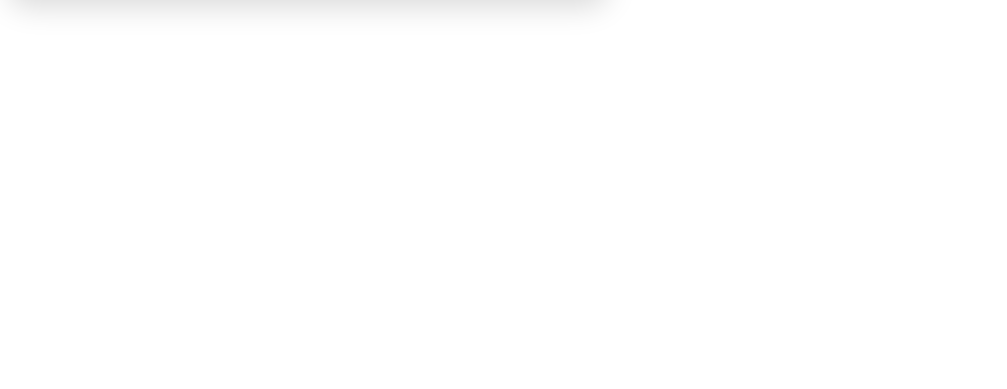
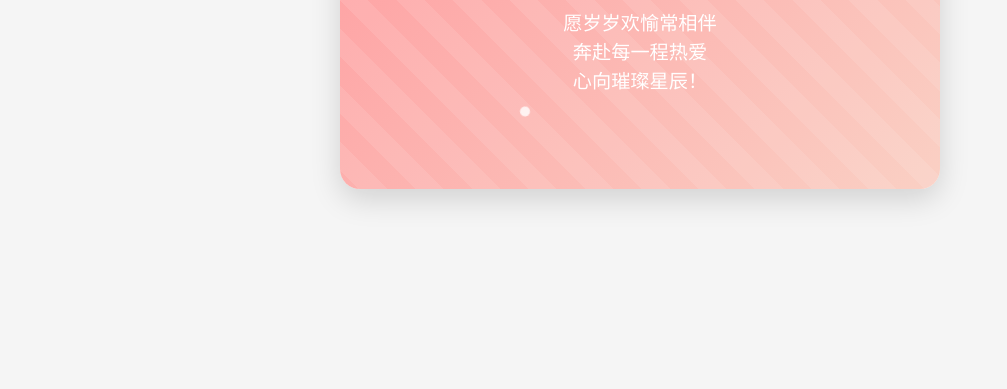
Before and after one commit to tttrrrj/xyt.2025.birthday, a plain HTML site: page index.html in a window 1280 px wide. Shown: the part 411-800 px from the top of the page, without its empty margins (0-1007 px from the left). Drawn offline with Linux system fonts and the light colour scheme.

Commit message:
Update index.html

```diff
--- a/index.html
+++ b/index.html
@@ -5,6 +5,15 @@
     <meta name="viewport" content="width=device-width, initial-scale=1.0">
     <title>生日祝福</title>
     <style>
+        body {
+            margin: 0;
+            height: 100vh;
+            display: flex;
+            align-items: center;
+            justify-content: center;
+            background: #f5f5f5;
+        }
+
         .card {
             width: 600px;
             height: 400px;
```
